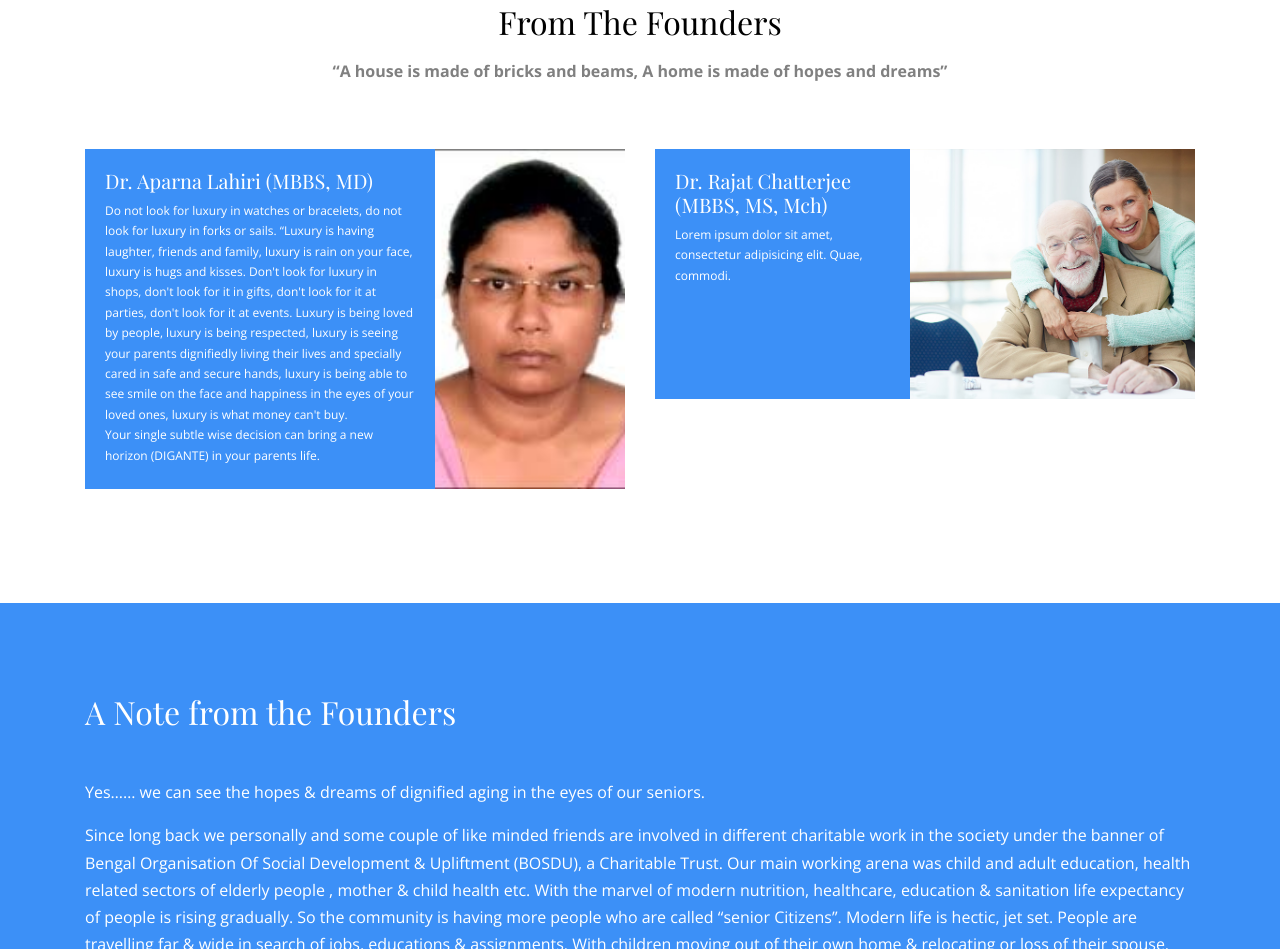
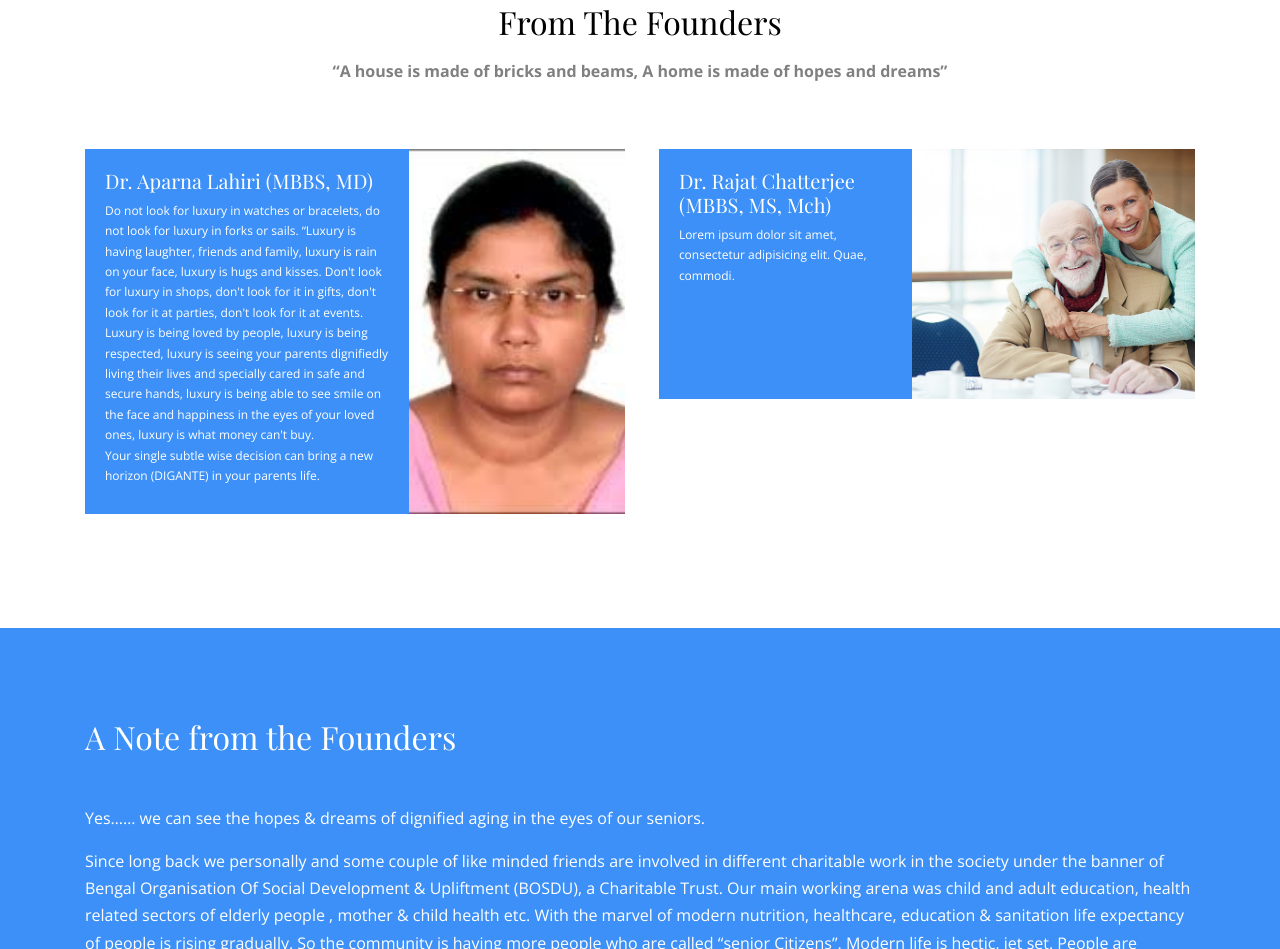
Before and after one commit to arkodeep3404/digante, a plain HTML site: page index.html in a window 1280 px wide. Shown: the part 5398-6347 px from the top of the page. Drawn offline with nearby package versions, Linux system fonts and the light colour scheme; files whose address does not match are found by name.

Commit message:
fixed height problem

```diff
--- a/index.html
+++ b/index.html
@@ -28,6 +28,12 @@
   <link rel="stylesheet" href="css/style.css">
 
 </head>
+
+<style>
+  #secondDiv {
+    height: var(--firstDivHeight);
+  }
+</style>
 
 <body data-spy="scroll" data-target=".site-navbar-target" data-offset="300">
 
@@ -427,7 +433,7 @@
         <div class="row">
           <div class="col-lg-6 mb-4">
             <div class="d-block d-flex custom-media algin-items-stretch">
-              <div class="text text-left" style="max-height: 340px; max-width: 350px;">
+              <div id="firstDiv" class="text text-left" style="max-width: 60%">
                 <h3>Dr. Aparna Lahiri (MBBS, MD)</h3>
                 <p class="mb-2 text-white">Do not look for luxury in watches or bracelets, do not look for luxury in
                   forks or
@@ -442,12 +448,12 @@
                   life.
                 </p>
               </div>
-              <div class="img-bg" style="background-image: url('images/169.jpg'); min-height: 340px">
+              <div class="img-bg" style="background-image: url('images/169.jpg');" id="secondDiv">
               </div>
             </div>
           </div>
           <div class="col-lg-6 mb-4">
-            <div class="d-block d-flex custom-media algin-items-stretch">
+            <div class="d-block d-flex custom-media algin-items-stretch">-
               <div class="text text-left">
                 <h3>Dr. Rajat Chatterjee (MBBS, MS, Mch)</h3>
                 <p class="mb-2 text-white">Lorem ipsum dolor sit amet, consectetur adipisicing elit. Quae, commodi.</p>
@@ -679,6 +685,17 @@
 
   <script src="js/main.js"></script>
 
+  <script>
+    window.onload = function () {
+      const firstDiv = document.getElementById('firstDiv');
+      const secondDiv = document.getElementById('secondDiv');
+      const firstDivHeight = firstDiv.offsetHeight;
+
+      secondDiv.style.setProperty('--firstDivHeight', `${firstDivHeight}px`);
+    };
+
+  </script>
+
 
 
 </body>
```
